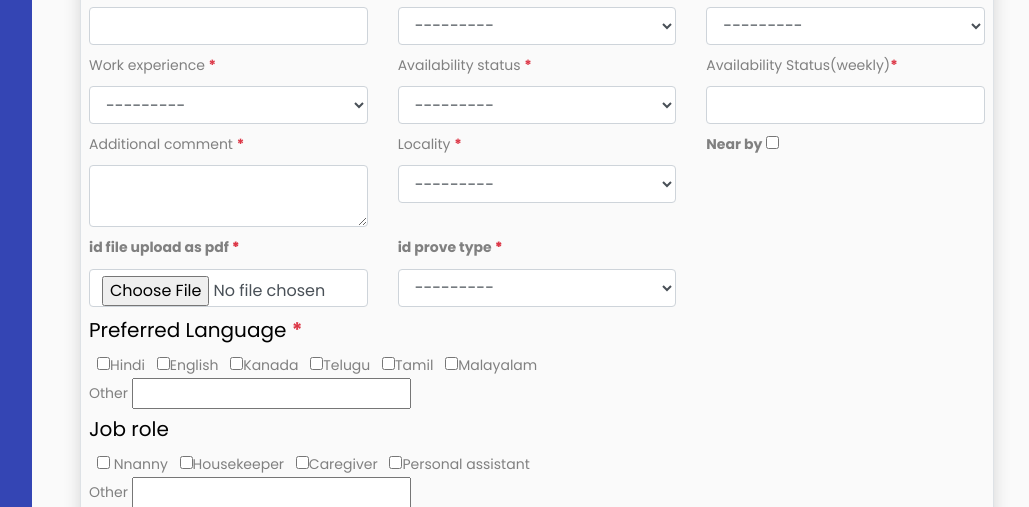
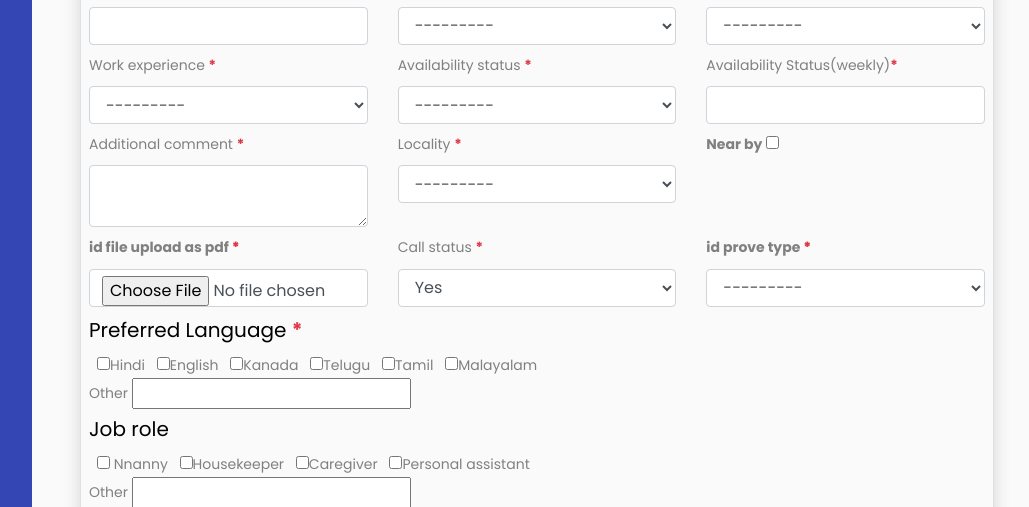
Before and after one commit to santoshDasgit/ezyhelpers, a Django app: page /helper_add/ in a window 1280 px wide. Shown: the part 414-921 px from the top of the page, without its empty margins (238-1267 px from the left). Run offline with Django 4.2, Linux system fonts and the light colour scheme; a user stored in the database is signed in; tables that the repository leaves empty hold one stand-in row (values such as "Sample post"); some libraries are stand-ins or nearby versions.

Commit message:
call_status complited

```diff
--- a/backnd/app/form.py
+++ b/backnd/app/form.py
@@ -6,7 +6,7 @@ class HelperForm(forms.ModelForm):
         model = HelperModel
         fields = ['first_name','middle_name','last_name','primary_phone','secondary_phone',
                   'email_id','dob','street','city','zipcode','state','country','work_experience','availability_status','availability_status_week','additional_comment',
-                  'locality','near_by','id_pdf','id_type'
+                  'locality','near_by','id_pdf','call_status','id_type'
 
                   ]
         widgets = {
@@ -32,6 +32,7 @@ class HelperForm(forms.ModelForm):
             'dob':forms.DateInput(attrs={'class': 'form-control my-2','type':'date','rows':'2'}),
             'id_pdf':forms.FileInput(attrs={'class': 'form-control my-2','accept':'.pdf','required':'required','rows':'2'}),
             'id_type':forms.Select(attrs={'class': 'form-control my-2','required':'required','rows':'2'}),
+            'call_status':forms.Select(attrs={'class': 'form-control my-2','required':'required','rows':'2'}),
 
 
         }
@@ -53,7 +54,7 @@ class HelperForm(forms.ModelForm):
             'dob':" DOB <b class='text-danger'>* </b>",
             'availability_status':" Availability status <b class='text-danger'>* </b>",
             'locality':" Locality <b class='text-danger'>* </b>",
-
+            'call_status':" Call status <b class='text-danger'>* </b>",
             'id_type':" <b class='mb-4'>id prove type <b class='text-danger'>*</b></b>",
             'id_pdf':" <b class='mb-4'>id file upload as pdf <b class='text-danger'>*</b></b>",
 
@@ -65,7 +66,7 @@ class HelperEditForm(forms.ModelForm):
         model = HelperModel
         fields = ['first_name','middle_name','last_name','primary_phone','secondary_phone',
                   'email_id','dob','street','city','zipcode','state','country','work_experience','availability_status','availability_status_week','additional_comment',
-                  'locality','near_by','id_pdf','id_type'
+                  'locality','near_by','id_pdf','call_status','id_type'
 
                   ]
         widgets = {
@@ -91,7 +92,7 @@ class HelperEditForm(forms.ModelForm):
             'dob':forms.DateInput(attrs={'class': 'form-control my-2','type':'date','rows':'2'}),
             'id_pdf':forms.FileInput(attrs={'class': 'form-control my-2','accept':'.pdf','rows':'2'}),
             'id_type':forms.Select(attrs={'class': 'form-control my-2','required':'required','rows':'2'}),
-
+            'call_status':forms.Select(attrs={'class': 'form-control my-2','required':'required','rows':'2'}),
 
         }
         labels = {
@@ -112,7 +113,7 @@ class HelperEditForm(forms.ModelForm):
             'dob':" DOB <b class='text-danger'>* </b>",
             'availability_status':" Availability status <b class='text-danger'>* </b>",
             'locality':" Locality <b class='text-danger'>* </b>",
-
+            'call_status':" Call status <b class='text-danger'>* </b>",
             'id_type':" <b class='mb-4'>id prove type <b class='text-danger'>*</b></b>",
             'id_pdf':" <b class='mb-4'>id file upload as pdf <b class='text-danger'>*</b></b>",
 
--- a/backnd/app/models.py
+++ b/backnd/app/models.py
@@ -108,7 +108,11 @@ ID_TYPE = (
     ('pan','PAN')
 )
 
-
+CALL_STATUS = (
+    ('yes','Yes'),
+    ('no','No'),
+    ('not called','Not called')
+)
 class HelperModel(models.Model):
     # model id
     helper_id = models.CharField(max_length=20,null=True,blank=True,unique=True)
@@ -149,6 +153,9 @@ class HelperModel(models.Model):
     # id proved
     id_pdf = models.FileField(upload_to='pdfs/', validators=[validate_pdf],null=True,blank=True)
     id_type = models.CharField(max_length=100,blank=True,null=True,choices=ID_TYPE)
+
+    # call status
+    call_status = models.CharField(max_length=100,choices=CALL_STATUS,default=None,null=True)
 
     # if phone exist it convert to True
     phone_valid = models.BooleanField(default=False)
--- a/backnd/templates/helper_valid_check.html
+++ b/backnd/templates/helper_valid_check.html
@@ -58,6 +58,11 @@
         <tr>
             <td>Inserted date</td>
             <td>{{helper.create_date}}</td>
+        </tr>
+
+        <tr>
+            <td>call status</td>
+            <td>{{helper.call_status}}</td>
         </tr>
 
 
```
Also changed, not shown: backnd/templates/helper_view.html (+9 -0 lines), backnd/app/migrations/0029_helpermodel_call_status.py (added), backnd/db.sqlite3.
